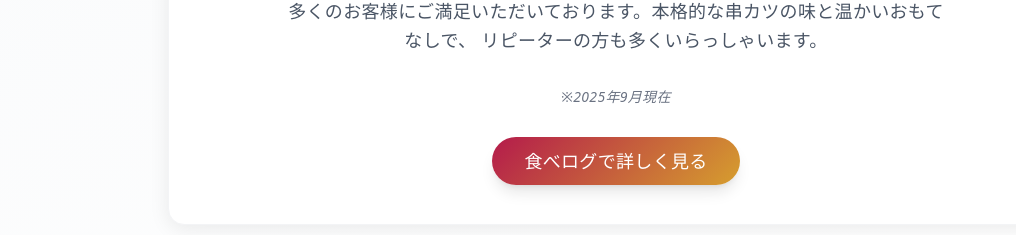
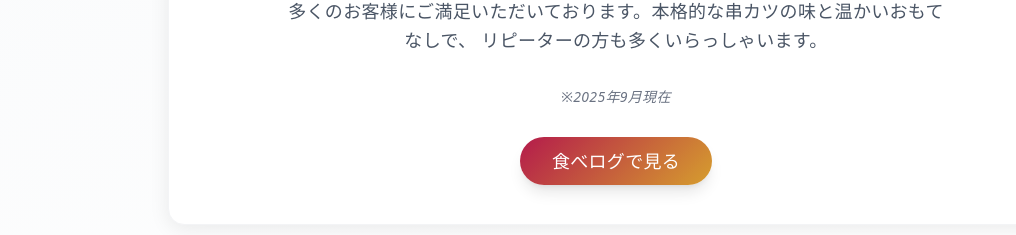
Before and after one commit to Makoto0824/masuyalp, a Next.js app: page / in a window 1280 px wide. Shown: the part 4815-5050 px from the top of the page, without its empty margins (24-1040 px from the left). Built offline with nearby package versions, Linux system fonts and the light colour scheme.

Commit message:
モバイル対応: 食べログボタンのテキスト短縮とパディング調整

```diff
--- a/src/components/Reviews.tsx
+++ b/src/components/Reviews.tsx
@@ -21,9 +21,9 @@ export default function Reviews() {
               href="https://tabelog.com/kanagawa/A1404/A140405/14033139/"
               target="_blank"
               rel="noopener noreferrer"
-              className="marugame-button text-lg px-10 py-4 shadow-lg hover:shadow-xl transform hover:-translate-y-1 transition-all duration-300"
+              className="marugame-button text-lg px-8 py-4 shadow-lg hover:shadow-xl transform hover:-translate-y-1 transition-all duration-300"
             >
-              食べログで詳しく見る
+              食べログで見る
             </a>
           </div>
         </div>
```
